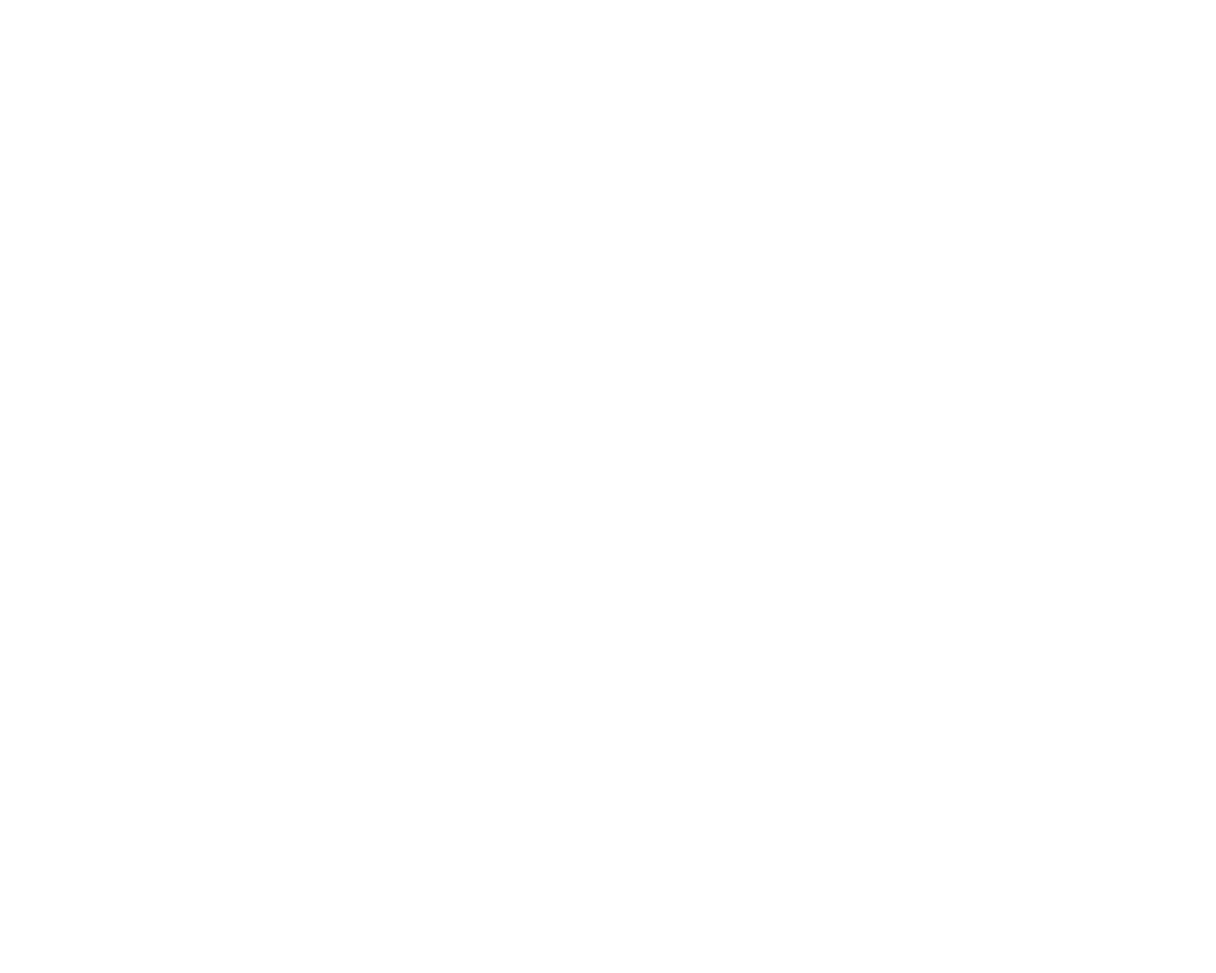
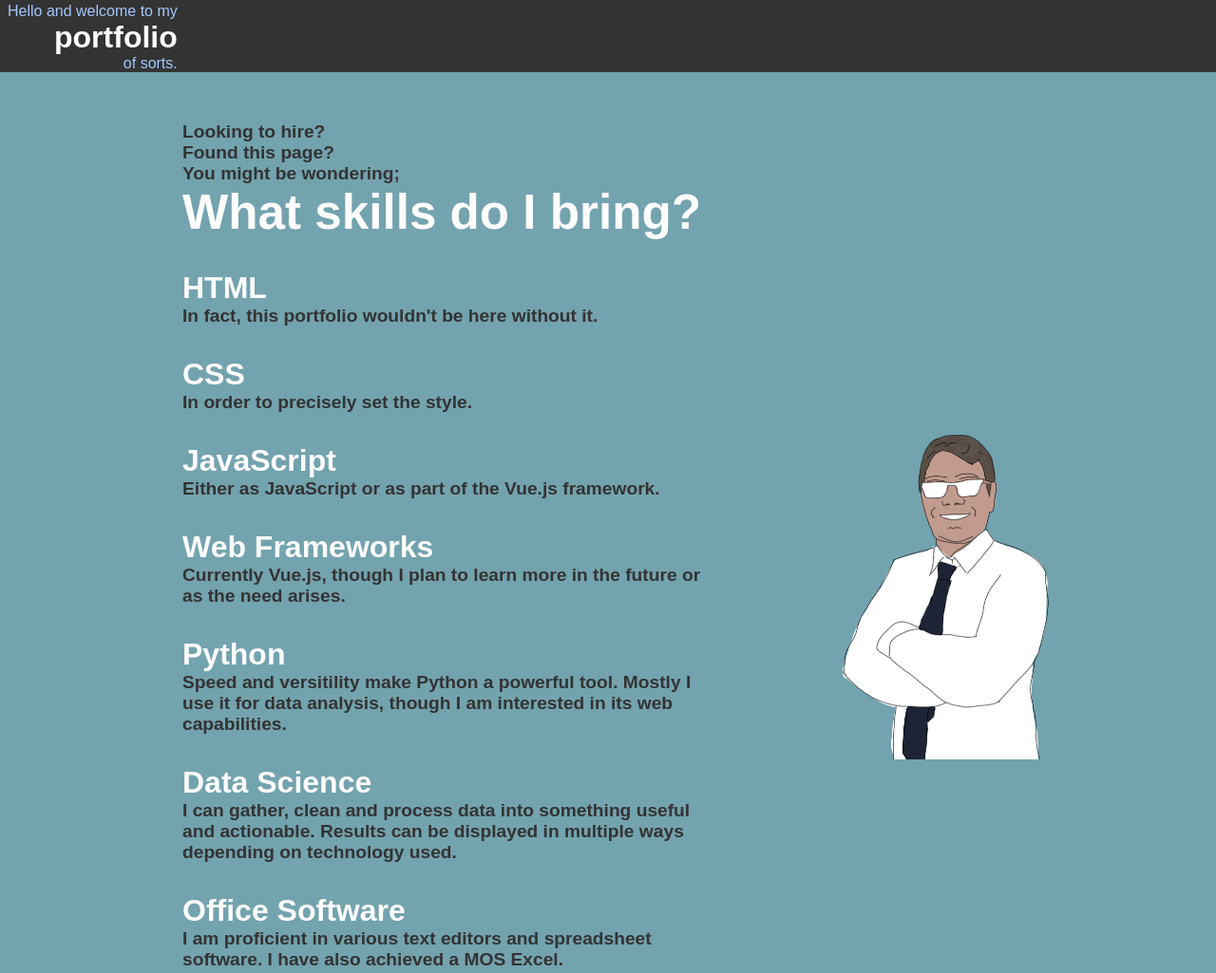
Before and after one commit to rd83fn27/rd83fn27.github.io, a plain HTML site: page index.html in a window 1280 px wide. Shown: the top 1025 px of the page at 95% size. Before the commit the page ends 800 px from the top, so only its background shows below. Drawn offline with Linux system fonts and the light colour scheme.

Commit message:
Add files via upload

```diff
--- a/index.html
+++ b/index.html
@@ -1,8 +1,71 @@
 <!DOCTYPE html>
 <html>
 	<head>
-		<title>Hello and Welcome!</title>
+		<title>Portfolio</title>
+		<link rel="stylesheet" href="style.css">
+		<script src="javascript/script3.js"></script>
 	</head>
 	<body>
+
+		<div class="header">
+			<div class="header-main">
+				<p class="left">Hello and welcome to my</p>
+				<h1>portfolio</h1>
+				<p class="right">of sorts.</p>
+			</div>
+
+			<div class="looking-for">
+				<h1>Looking for...</h1>
+				<p class="last-updated">Last updated: 28/01/2020</p>
+				<p>Looking for for a change in career from engineering to I.T.</p>
+			</div>
+
+
+		</div>
+
+		<div class="main column">
+			<p>Looking to hire?<br>Found this page?<br>You might be wondering;</p>
+			<h1 class="question">What skills do I bring?</h1>
+
+			<div class="skill">
+				<h1>HTML </h1>
+				<p>In fact, this portfolio wouldn't be here without it.</p>
+
+				<h1>CSS </h1>
+				<p>In order to precisely set the style.</p>
+
+				<h1>JavaScript </h1>
+				<p>Either as JavaScript or as part of the Vue.js framework. </p>
+
+				<h1>Web Frameworks </h1>
+				<p>Currently Vue.js, though I plan to learn more in the future or as the need arises.</p>
+
+				<h1>Python </h1>
+				<p>Speed and versitility make Python a powerful tool.  Mostly I use it for data analysis, though I am interested in its web capabilities.</p>
+
+				<h1>Data Science </h1>
+				<p>I can gather, clean and process data into something useful and actionable.  Results can be displayed in multiple ways depending on technology used.</p>
+
+				<h1>Office Software </h1>
+				<p>I am proficient in various text editors and spreadsheet software.  I have also achieved a MOS Excel.</p>
+
+				<h1>Precise </h1>
+				<p>Exact in nature, I bring this focus and attention to my roles.</p>
+
+				<h1>Adaptable </h1>
+				<p>Having a wide range of interests has led me keep learning and pushing my abilities.</p>
+
+				<h1>Transport </h1>
+				<p>I have my own transport, and I am willing to travel or relocate.</p>
+
+			</div>
+
+		</div>
+
+		<div class="side column">
+			<img src="pic1.png">
+		</div>
+
+
 	</body>
 </html>
--- /dev/null
+++ b/style.css
@@ -0,0 +1,75 @@
+* {
+	border: 0;
+	margin: 0;
+	padding: 0;
+}
+
+body{
+	font-family: arial;
+	color: #333;
+	background-color: #73a3ae;
+}
+
+.header {
+	width: 100%;
+	position: fixed;
+	text-align: center;
+	background-color: #333;
+}
+
+/*
+.switch {
+	float: right;
+}
+*/
+
+.column {
+	float: left;
+	margin-top: 8em;
+}
+.main p {
+	font-weight: bold;
+	font-size: 1.2em;
+	/*color: #333;*/
+}
+.main {
+	width: 35em;
+	float: left;
+	margin-left: 15%;
+/*	color: #333;*/
+}
+.side {
+	float:left;
+	margin-left: 7.5%;
+}
+
+.question {
+	color: #fdfdfd;
+	font-size: 3.2em;
+}
+
+.header-main{
+	float: left;
+	text-align: right;
+	margin-left: 0.5em;
+	margin-top:0.2em;
+	color: #a3c7ff;
+}
+.header-main h1 {
+	/*font-size: 3.2em;*/
+	color: #fdfdfd;
+}
+
+.skill {
+	margin-top: 0.5em;
+}
+.skill h1 {
+	color: #fdfdfd;
+	margin-top: 1em;
+}
+
+img{
+	width: 20em;
+	position: fixed;
+	bottom: 0;
+}
```
Also changed, not shown: pic1.png (added).
